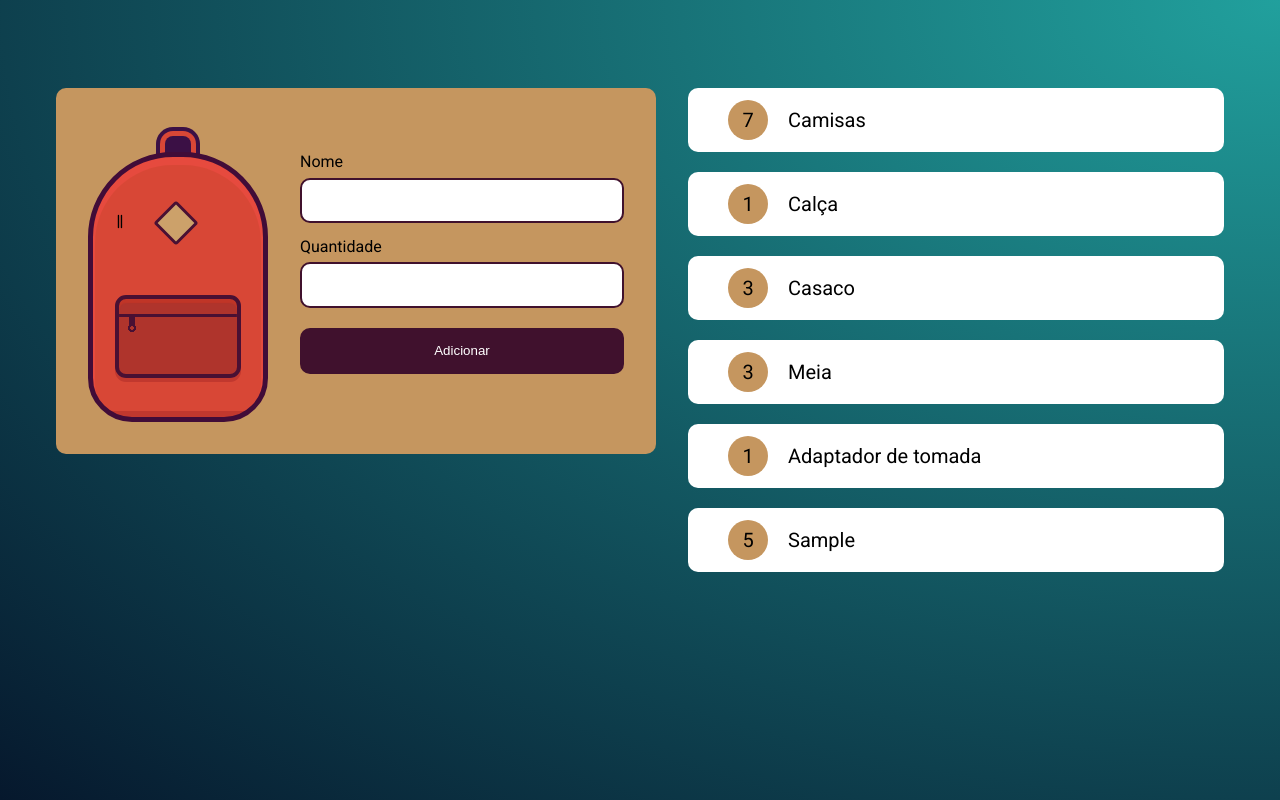
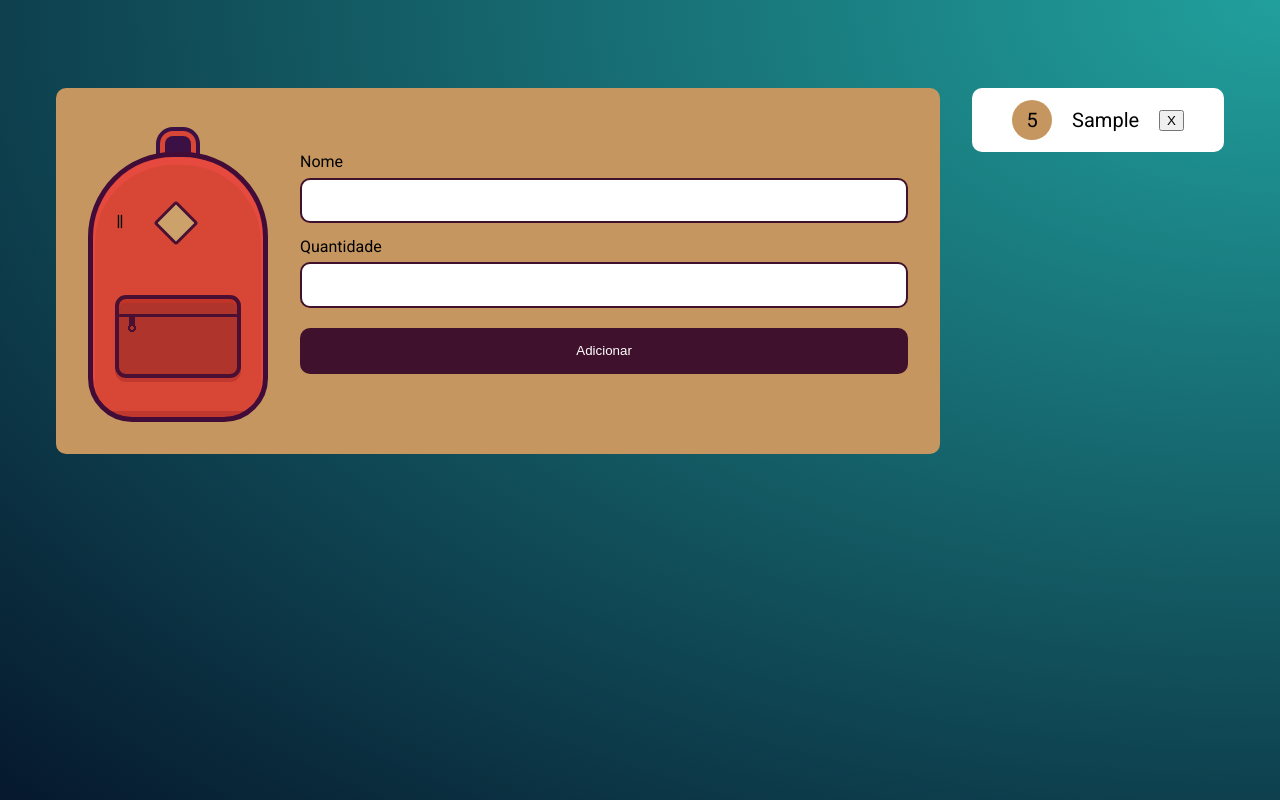
Before and after one commit to Antonio-Matheus-Follone-Graca/Formacao-javascript-alura, a plain HTML site: page modulo3-mochila-de-viagem/index.html in a window 1280 px wide. Both pictures are taken after typing "Sample", "5" into the empty fields and a click on the input "Adicionar". Drawn offline with Linux system fonts and the light colour scheme.

Commit message:
Adicionar e remover itens da lista
Usando local storeage

```diff
--- a/modulo3-mochila-de-viagem/index.html
+++ b/modulo3-mochila-de-viagem/index.html
@@ -25,12 +25,7 @@
             </form>
         </div>
 
-        <ul class="lista" id="lista">
-            <li class="item"><strong>7</strong>Camisas</li>
-            <li class="item"><strong>1</strong>Calça</li>
-            <li class="item"><strong>3</strong>Casaco</li>
-            <li class="item"><strong>3</strong>Meia</li>
-            <li class="item"><strong>1</strong>Adaptador de tomada</li>
+        <ul class="lista" id="lista" data-id>
         </ul>
     </main>
     <script src="js/main.js"></script>
--- a/modulo3-mochila-de-viagem/js/main.js
+++ b/modulo3-mochila-de-viagem/js/main.js
@@ -18,15 +18,23 @@ form.addEventListener("submit", (evento) => {
 
     const nome = evento.target.elements['nome']
     const quantidade = evento.target.elements['quantidade']
-    // objeto para o local storage
+    // pesquisando se o campo nome já existe no array itens
+    const existe = itens.find( elemento => elemento.nome === nome.value)
     const itemAtual = {
-    "nome": nome.value,
-    "quantidade": quantidade.value
+        "nome": nome.value,
+        "quantidade": quantidade.value
+        }
+    if (existe) {
+        itemAtual.id = existe.id
+        atualizaElemento(itemAtual)
+        itens[itens.findIndex(elemento => elemento.id === existe.id)] = itemAtual
+    }
+    else {
+        itemAtual.id = itens[itens.length -1] ? (itens[itens.length-1]).id + 1 : 0;
+        criaElemento(itemAtual);
+        itens.push(itemAtual);
     }
 
-    criaElemento(itemAtual)
-
-    itens.push(itemAtual)
     // usando localStorage para salvar dados no navegador
     // local storage só aceita string, por isso o JSON.stringify
     localStorage.setItem("itens", JSON.stringify(itens))
@@ -43,10 +51,40 @@ function criaElemento(item) {
     const numeroItem = document.createElement('strong')
     // innerHTML é o conteudo entre as tags, exemplo <strong> 5 </strong> o 5 é o conteúdo do innerHTMl
     numeroItem.innerHTML = item.quantidade
+    numeroItem.dataset.id = item.id
     // adicionando na tag li, a tag strong, ficando <li class="item"> <strong> quantidade </strong> </li>
     novoItem.appendChild(numeroItem)
     // adicionando o nome
     novoItem.innerHTML += item.nome
     // adicionando a lista a variavel novoItem
     lista.appendChild(novoItem)
+    // adicionando botão
+    novoItem.appendChild(BotaoDeleta(item.id))
 }
+
+function atualizaElemento(item){
+    document.querySelector("[data-id='"+item.id+"']").innerHTML = item.quantidade
+
+}
+
+function BotaoDeleta(id_elemento){
+    // criando um botão
+    const elementoBotao = document.createElement('button')
+    elementoBotao.innerHTML = 'X'
+    // adicionando evento ao botao
+    elementoBotao.addEventListener('click',function(){
+        console.log(this) // retorna o botão clicado
+        // função de remover botão,  remove o pai do botão, no caso a lista e junto com ela o botão vai junto
+        deletaElemento(this.parentElement,id_elemento)
+    })
+    return elementoBotao
+}
+
+function deletaElemento(tag,id_elemento){
+    // removendo o código html
+    tag.remove()
+    // remover item do array
+    itens.splice(itens.findIndex(elemento => elemento.id === id_elemento), 1)
+    // escrevendo no local storage
+    localStorage.setItem("itens", JSON.stringify(itens))
+}
```
